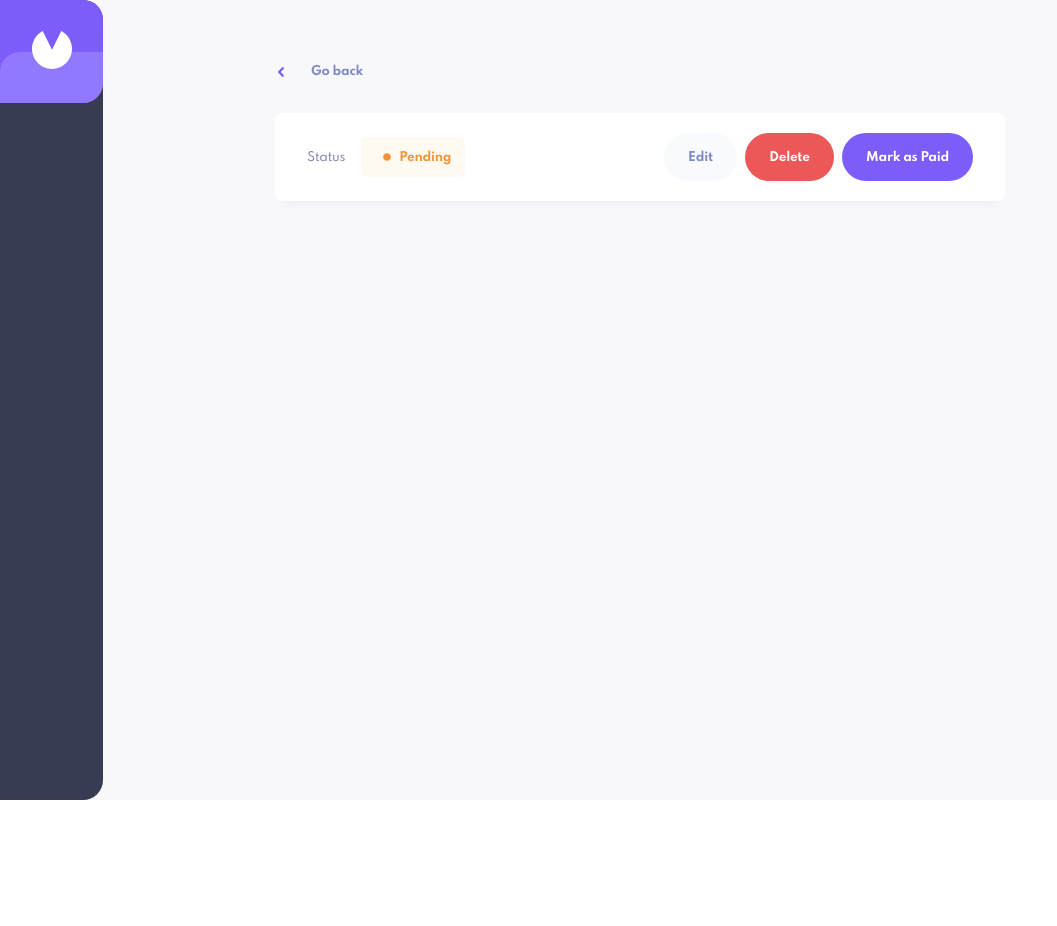
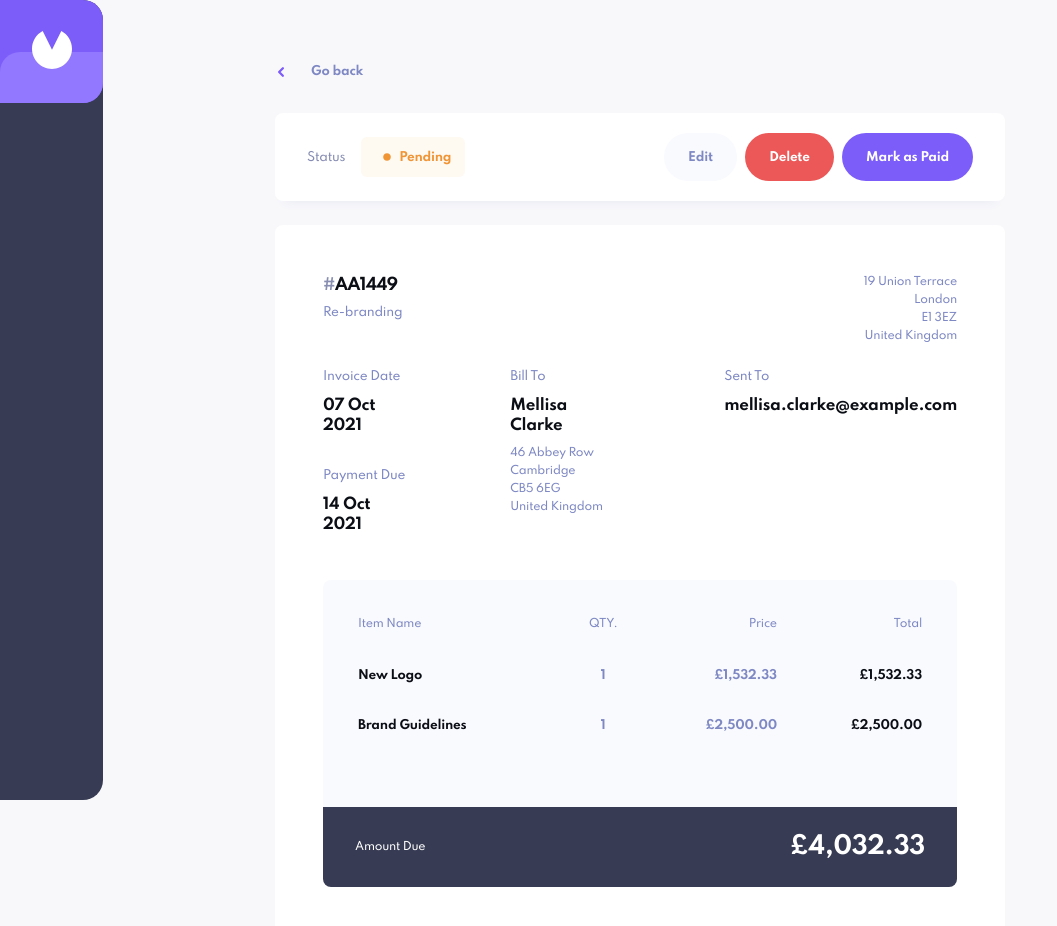
Before and after one commit to sohhamm/invoice-app, a React (Vite) app in the folder client/: page /invoice/AA1449 in a window 1280 px wide. Shown: the top 926 px of the page, without its empty margins (0-1057 px from the left). Before the commit the page ends 800 px from the top, so only its background shows below. Built offline with nearby package versions, Linux system fonts and the light colour scheme.

Commit message:
feat: invoice details

```diff
--- a/client/src/components/delete-confirm/delete-confirm.module.css
+++ b/client/src/components/delete-confirm/delete-confirm.module.css
@@ -24,7 +24,6 @@
   padding: 48px;
   animation: contentShow 150ms cubic-bezier(0.16, 1, 0.3, 1);
   border-radius: 8px;
-  /* box-shadow: 0px 10px 10px -10px rgba(72, 84, 159, 0.100397); */
 }
 .AlertDialogContent:focus {
   outline: none;
--- a/client/src/components/ui/button/Button.tsx
+++ b/client/src/components/ui/button/Button.tsx
@@ -9,9 +9,15 @@
   children: React.ReactNode
   hasAddIcon?: boolean
   variant?: Variant
+  onClick?: any
 }
 
-export default function Button({children, hasAddIcon = false, variant = 'default'}: ButtonProps) {
+export default function Button({
+  children,
+  onClick,
+  hasAddIcon = false,
+  variant = 'default',
+}: ButtonProps) {
   return (
     <button
       className={clsx(
@@ -22,6 +28,7 @@
         isDel(variant) && classes.btnDel,
         isLg(variant) && classes.btnLg,
       )}
+      onClick={onClick}
     >
       {hasAddIcon && <HiPlusCircle size={32} />}
       {children}
--- a/client/src/pages/invoice-details/index.tsx
+++ b/client/src/pages/invoice-details/index.tsx
@@ -1,14 +1,14 @@
 import * as React from 'react'
 import clsx from 'clsx'
 import Status from '@/components/status'
+import DeleteConfirm from '@/components/delete-confirm'
+import Button from '@/components/ui/button'
 import classes from './styles.module.css'
+import {format} from 'date-fns'
+import {Link, useParams} from 'react-router-dom'
 import {HiChevronLeft} from 'react-icons/hi2'
-import {Link, useParams} from 'react-router-dom'
-
+import {INVOICES, currencyFormatter} from '@/utils'
 import d from '../../../data.json'
-import Button from '@/components/ui/button'
-import {INVOICES} from '@/utils'
-import DeleteConfirm from '@/components/delete-confirm/DeleteConfirm'
 
 export default function InvoiceDetails() {
   const {id} = useParams()
@@ -16,6 +16,10 @@
   const invoice: any = d.find(i => i.id === id)
 
   const onDelete = () => {}
+
+  const handlePaid = () => {}
+
+  const handleEdit = () => {}
 
   return (
     <div className={classes.box}>
@@ -34,15 +38,109 @@
         </div>
 
         <div className={classes.cta}>
-          <Button variant='edit'>Edit</Button>
+          <Button variant='edit' onClick={handleEdit}>
+            Edit
+          </Button>
           <DeleteConfirm onDelete={onDelete} invoiceId={invoice.id} />
-          <Button hasAddIcon={false}>Mark as Paid</Button>
+          <Button hasAddIcon={false} onClick={handlePaid}>
+            Mark as Paid
+          </Button>
         </div>
       </div>
 
-      <div className={classes.details}>
-        <div></div>
+      <div className={clsx(classes.details, 'card')}>
+        <div className={classes.top}>
+          <div className={classes.topLeft}>
+            <h4>
+              <span>#</span>
+              {invoice.id}
+            </h4>
+            <p>{invoice.description}</p>
+          </div>
+
+          <div className={classes.topRight}>
+            <div>{invoice.senderAddress.street}</div>
+            <div>{invoice.senderAddress.city}</div>
+            <div>{invoice.senderAddress.postCode}</div>
+            <div>{invoice.senderAddress.country}</div>
+          </div>
+        </div>
+
+        <div className={classes.middle}>
+          <div>
+            <div className={classes.middleLeftTop}>
+              <p className={classes.middleLeftTopTitle}>Invoice Date</p>
+              <p className={classes.middleLeftTopDate}>
+                {format(new Date(invoice.createdAt), 'dd MMM yyyy')}
+              </p>
+            </div>
+
+            <div>
+              <p className={classes.middleLeftBottomTitle}>Payment Due</p>
+              <p className={classes.middleLeftBottomDate}>
+                {format(new Date(invoice.paymentDue), 'dd MMM yyyy')}
+              </p>
+            </div>
+          </div>
+
+          <div className={classes.middleCenter}>
+            <p className={classes.middleCenterLabel}>Bill To</p>
+            <p className={classes.clientName}>{invoice.clientName}</p>
+            <p className={classes.clientAddress}>
+              <div>{invoice.clientAddress.street}</div>
+              <div>{invoice.clientAddress.city}</div>
+              <div>{invoice.clientAddress.postCode}</div>
+              <div>{invoice.clientAddress.country}</div>
+            </p>
+          </div>
+
+          <div>
+            <p className={classes.middleRightLabel}>Sent To</p>
+            <p className={classes.clientEmail}>{invoice.clientEmail}</p>
+          </div>
+        </div>
+
+        <table className={classes.items}>
+          <thead>
+            <tr className={classes.headerRow}>
+              <th className={classes.itemLabel} style={{textAlign: 'start'}}>
+                Item Name
+              </th>
+              <th className={classes.itemLabel} style={{textAlign: 'center'}}>
+                QTY.
+              </th>
+              <th className={classes.itemLabel}>Price</th>
+              <th className={classes.itemLabel}>Total</th>
+            </tr>
+          </thead>
+          <tbody>
+            {invoice.items.map((item: any) => (
+              <tr className={classes.item}>
+                <td className={classes.itemBody} style={{textAlign: 'start'}}>
+                  {item.name}
+                </td>
+                <td className={classes.itemBody} style={{textAlign: 'center', color: '#7E88C3'}}>
+                  {item.quantity}
+                </td>
+                <td className={classes.itemBody} style={{color: '#7E88C3'}}>
+                  {currencyFormatter({amount: item.price})}
+                </td>
+                <td className={classes.itemBody}> {currencyFormatter({amount: item.total})}</td>
+              </tr>
+            ))}
+          </tbody>
+        </table>
+
+        <div className={classes.priceSummary}>
+          <p>Amount Due</p>
+
+          <h1>{currencyFormatter({amount: getTotalPrice(invoice.items)})}</h1>
+        </div>
       </div>
     </div>
   )
 }
+
+const getTotalPrice = (items: any[]) => {
+  return items.reduce((acc, curr) => (acc += curr.total), 0)
+}
--- a/client/src/pages/invoice-details/styles.module.css
+++ b/client/src/pages/invoice-details/styles.module.css
@@ -43,3 +43,147 @@
 .details {
   padding: 48px;
 }
+
+.top {
+  display: flex;
+  justify-content: space-between;
+  margin-bottom: 24px;
+}
+
+.topLeft > h4 {
+  font-weight: 700;
+  font-size: 16px;
+  line-height: 24px;
+  letter-spacing: -0.8px;
+  color: #0c0e16;
+  margin-bottom: 8px;
+}
+
+.topLeft > h4 > span {
+  color: #888eb0;
+}
+
+.topLeft > p {
+  font-weight: 500;
+  font-size: 12px;
+  line-height: 15px;
+  letter-spacing: -0.25px;
+  color: #7e88c3;
+}
+
+.topRight,
+.clientAddress {
+  font-weight: 500;
+  font-size: 11px;
+  line-height: 18px;
+  text-align: right;
+  letter-spacing: -0.229167px;
+  color: #7e88c3;
+}
+
+.clientAddress {
+  text-align: left;
+  margin-top: 8px;
+}
+
+.middle {
+  display: flex;
+  column-gap: 100px;
+  margin-bottom: 45px;
+}
+
+.middleLeftTop {
+  margin-bottom: 32px;
+}
+
+.middleLeftTopTitle,
+.middleLeftBottomTitle,
+.middleCenterLabel,
+.middleRightLabel {
+  font-weight: 500;
+  font-size: 12px;
+  line-height: 15px;
+  letter-spacing: -0.25px;
+  color: #7e88c3;
+  margin-bottom: 12px;
+}
+
+.middleLeftTopDate,
+.middleLeftBottomDate,
+.clientName,
+.clientEmail {
+  font-weight: 700;
+  font-size: 15px;
+  line-height: 20px;
+  letter-spacing: -0.3125px;
+  color: #0c0e16;
+}
+
+.middleCenter {
+  margin-right: 10px;
+}
+
+.priceSummary {
+  background: #373b53;
+  border-radius: 0px 0px 8px 8px;
+  display: flex;
+  justify-content: space-between;
+  align-items: center;
+  padding: 24px 32px;
+}
+
+.priceSummary > p {
+  font-weight: 500;
+  font-size: 11px;
+  line-height: 18px;
+  letter-spacing: -0.229167px;
+  color: #ffffff;
+}
+
+.priceSummary > h1 {
+  font-weight: 700;
+  font-size: 24px;
+  line-height: 32px;
+  text-align: right;
+  letter-spacing: -0.5px;
+  color: #ffffff;
+}
+
+.items {
+  width: 100%;
+
+  background: #f9fafe;
+  border-radius: 8px 8px 0px 0px;
+  padding: 32px;
+  padding-bottom: 40px;
+}
+
+.itemLabel,
+.itemBody {
+  text-align: end;
+}
+
+.headerRow:first-child {
+  text-align: start !important;
+}
+
+th,
+td {
+  padding-bottom: 32px;
+}
+
+.itemLabel {
+  font-weight: 500;
+  font-size: 11px;
+  line-height: 18px;
+  letter-spacing: -0.229167px;
+  color: #7e88c3;
+}
+
+.itemBody {
+  font-weight: 700;
+  font-size: 12px;
+  line-height: 15px;
+  letter-spacing: -0.25px;
+  color: #0c0e16;
+}
--- a/client/src/utils/helpers.ts
+++ b/client/src/utils/helpers.ts
@@ -2,11 +2,12 @@
   new Intl.NumberFormat(undefined, {
     style: 'currency',
     currency,
-    minimumFractionDigits: isFloat(amount) ? 2 : 0,
+    // minimumFractionDigits: isFloat(amount) ? 2 : 0,
+    minimumFractionDigits: 2,
     maximumFractionDigits: 2,
   }).format(amount)
 
-const isFloat = (value: any) => {
+export const isFloat = (value: any) => {
   if (typeof value === 'number' && !Number.isNaN(value) && !Number.isInteger(value)) {
     return true
   }
```
